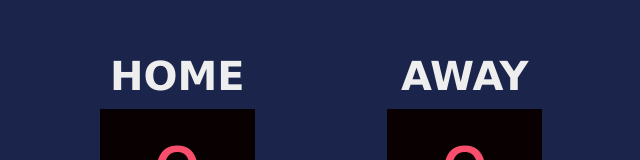
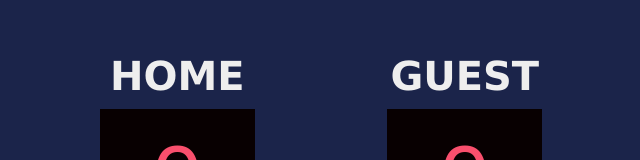
Before and after one commit to C0derH/basketball-scoreboard, a plain HTML site: page index.html in a window 1280 px wide. Shown: the part 219-379 px from the top of the page, without its empty margins (319-959 px from the left). Drawn offline with nearby package versions, Linux system fonts and the light colour scheme; a web font is replaced by a local one.

Commit message:
Update score header

```diff
--- a/index.html
+++ b/index.html
@@ -19,7 +19,7 @@
                 </div>
             </div>
             <div class="scoreboard">
-                <h3 class="scoreboard-title">AWAY</h3>
+                <h3 class="scoreboard-title">GUEST</h3>
                 <div class="scoreboard-score" id="guest-score"></div>
                 <div class="scoreboard-buttons">
                     <button onclick = "add1ToGuest()" class="btn">+1</button>
```
